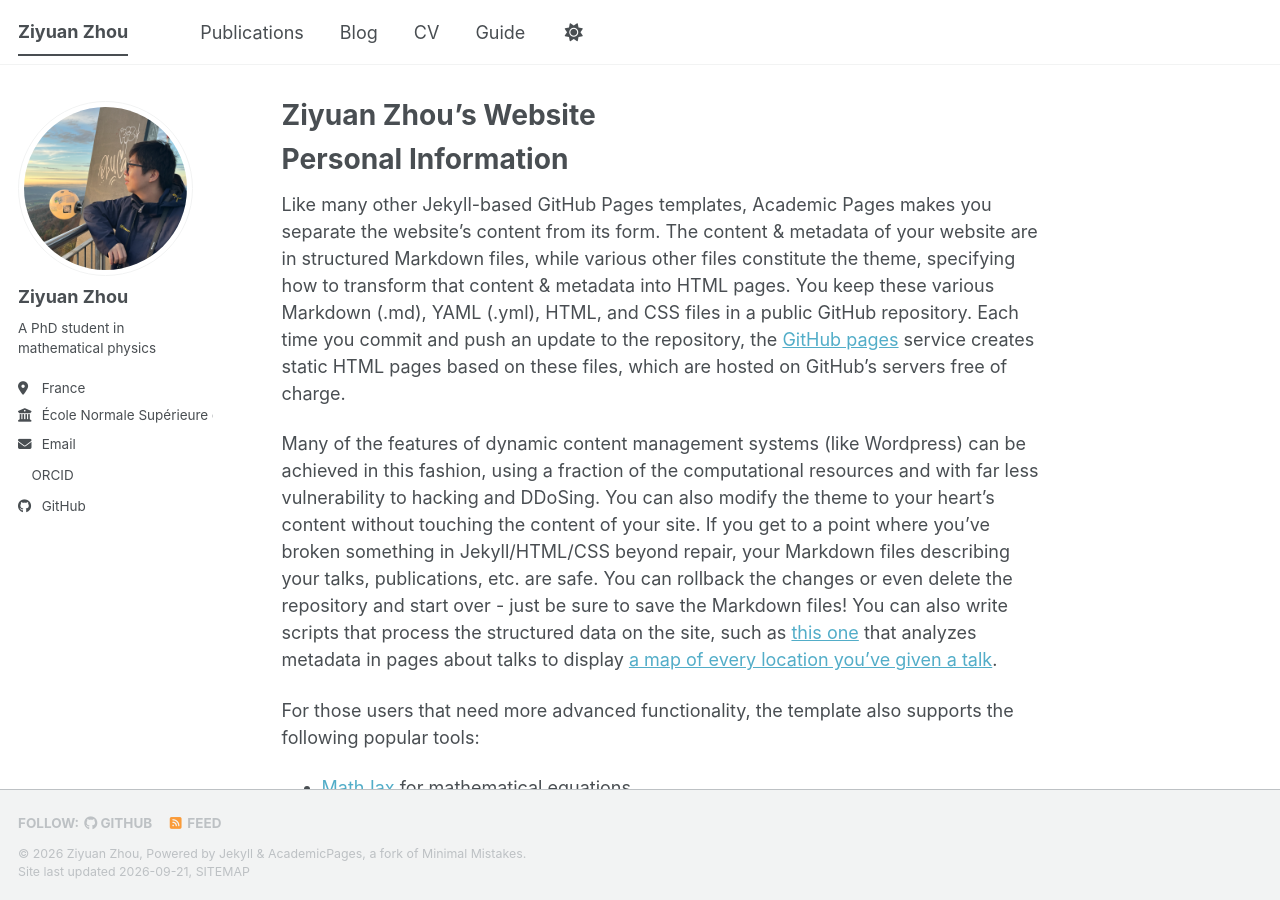
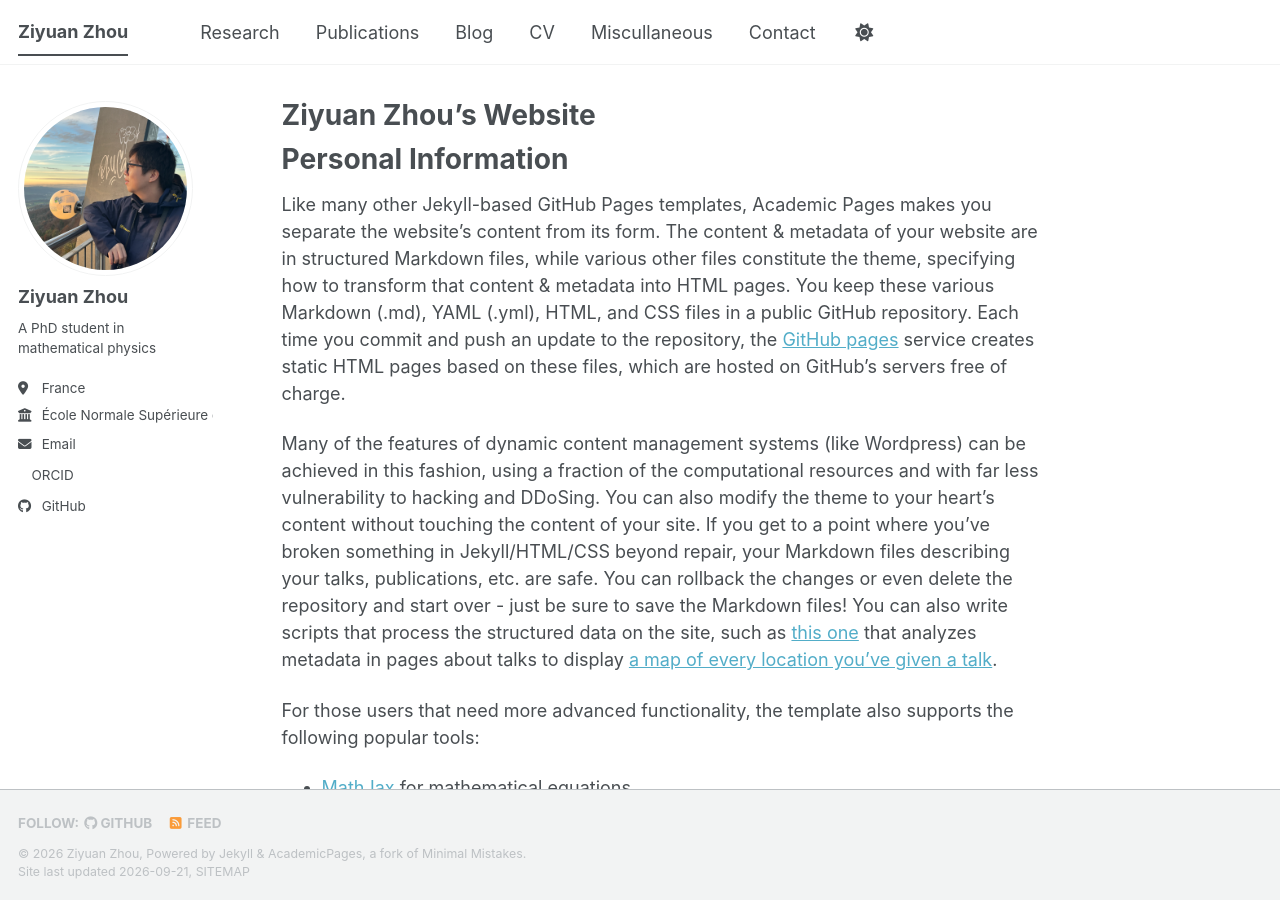
Before and after one commit to TzuyZhou/tzuyzhou.github.io, a Jekyll site: the page built from _pages/about.md, in a window 1280 px wide and 900 px high. Built offline with Jekyll 4.4.1, drawn with Linux system fonts in a browser that asks for light colours; a style sheet for code colours, icons or effects is not loaded.

```diff
--- a/_data/navigation.yml
+++ b/_data/navigation.yml
@@ -8,6 +8,10 @@
 #      Markdown formatted page while the second is generated using JSON.
 
 main:
+
+  - title: "Research"
+    url: /research/
+
   - title: "Publications"
     url: /publications/
 
@@ -26,8 +30,14 @@ main:
   - title: "CV"
     url: /cv/
 
+  - title: "Miscullaneous"
+    url: /miscellaneous/
+
+  - title: "Contact"
+    url: /contact/
+
   # - title: "CV"
   #   url: /cv-json/
 
-  - title: "Guide"
-    url: /markdown/
+  # - title: "Guide"
+  #   url: /markdown/
```
Also changed, not shown: _pages/cv.md (+1 -1 lines).
